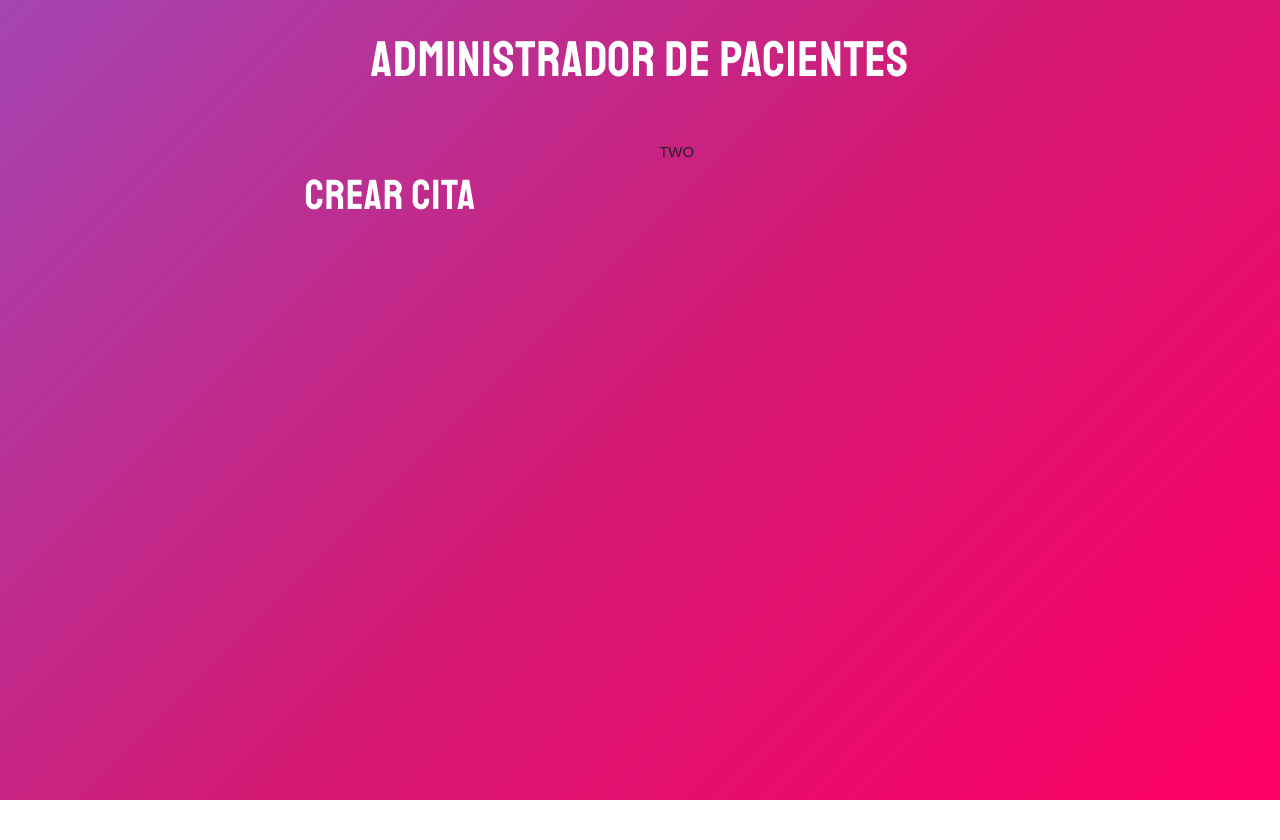
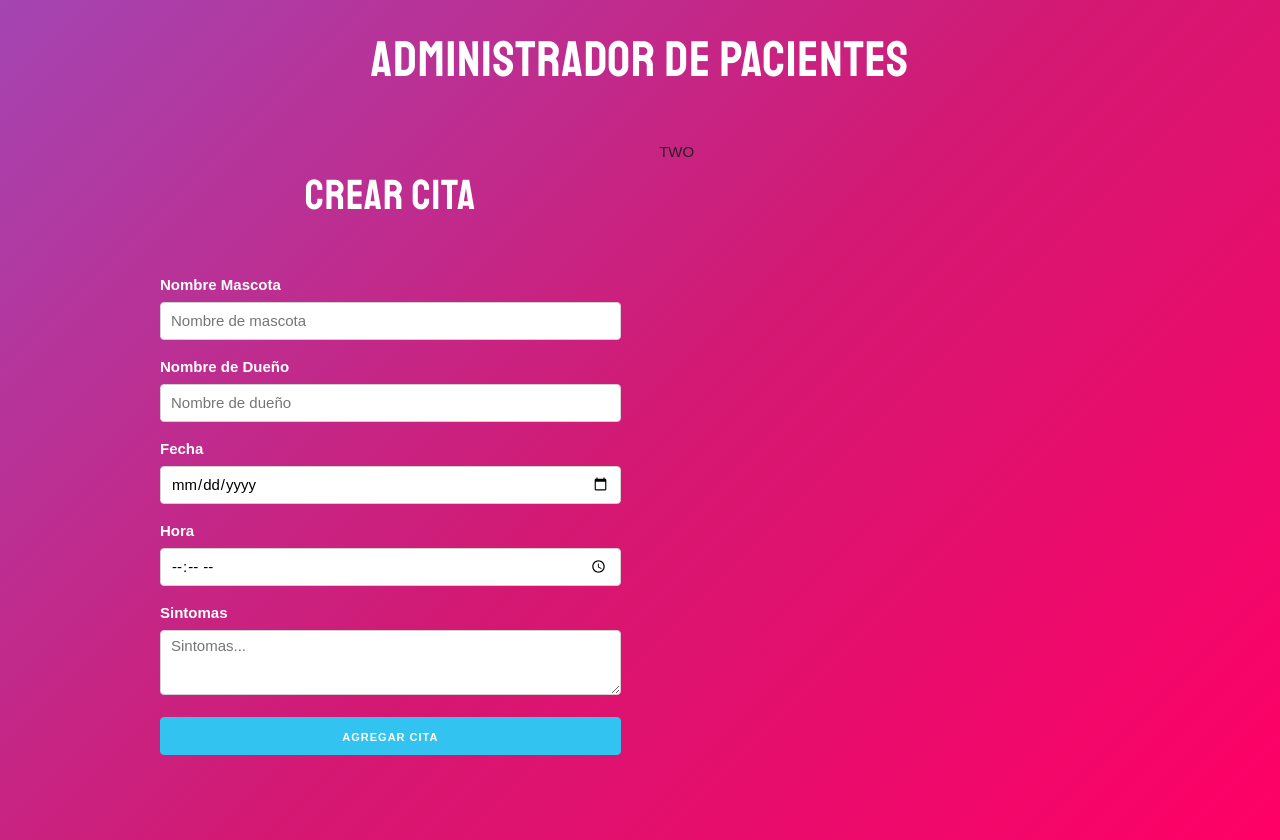
Before and after one commit to 10063987/citas, a React (Create React App) app: page / in a window 1280 px wide. Before the commit the page ends 800 px from the top, so only its background shows below. Built offline with nearby package versions, Linux system fonts and the light colour scheme.

Commit message:
Agregando los campos del formulario

```diff
--- a/src/conponents/Formulario.js
+++ b/src/conponents/Formulario.js
@@ -6,6 +6,48 @@
             <h2>Crear Cita</h2>
 
             <form>
+                <label>Nombre Mascota</label>
+                <input
+                    type="text"
+                    name="mascota" //
+                    className="u-full-width"
+                    placeholder="Nombre de mascota"
+                />
+
+                <label>Nombre de Dueño</label>
+                <input
+                    type="text"
+                    name="propietario"
+                    className="u-full-width"
+                    placeholder="Nombre de dueño"
+                />
+
+                <label>Fecha</label>
+                <input
+                    type="date"
+                    name="fecha"
+                    className="u-full-width"
+                />
+
+                <label>Hora</label>
+                <input
+                    type="time"
+                    name="hora"
+                    className="u-full-width"
+                />
+
+                <label>Sintomas</label>
+                <textArea
+                    type="text"
+                    name="sintomas"
+                    className="u-full-width"
+                    placeholder="Sintomas..."
+                ></textArea>
+
+                <button
+                    type="submit"
+                    className="u-full-width button-primary"
+                >Agregar cita</button>
 
             </form>
         </Fragment>
```
